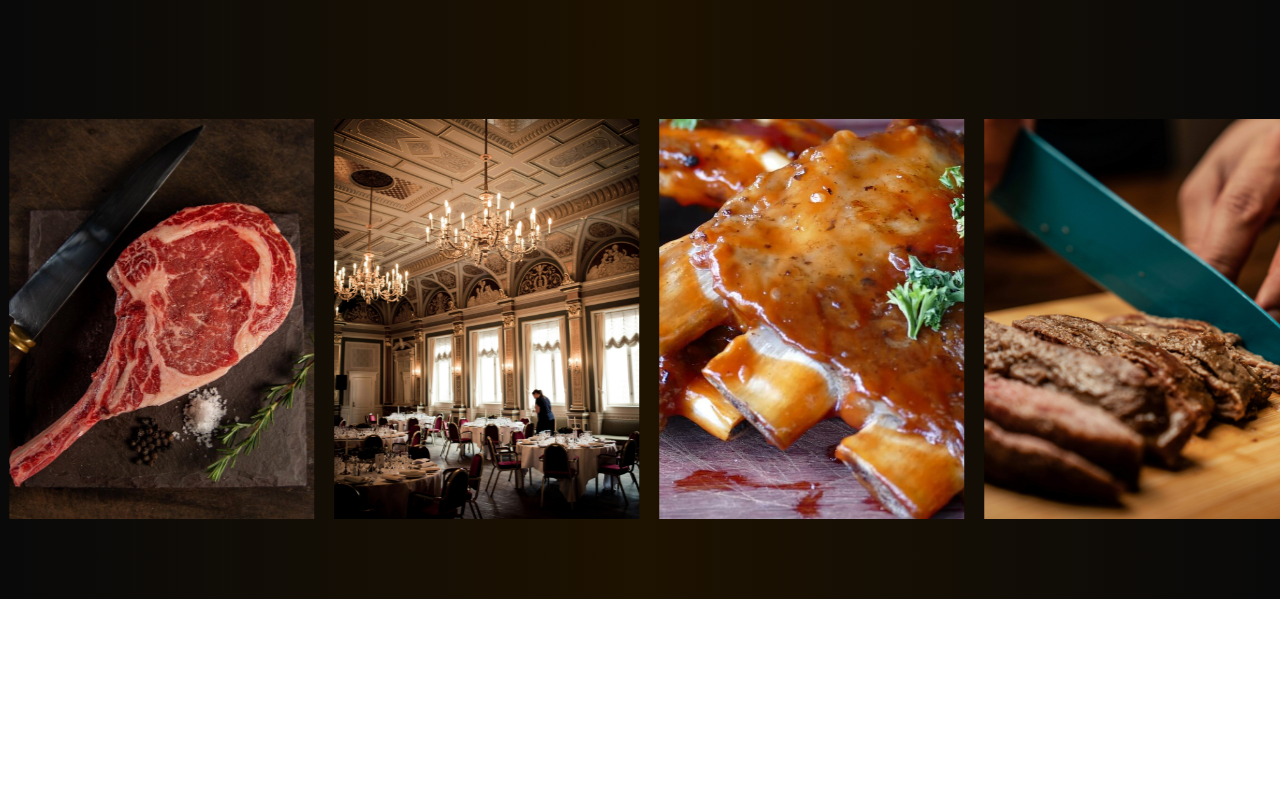
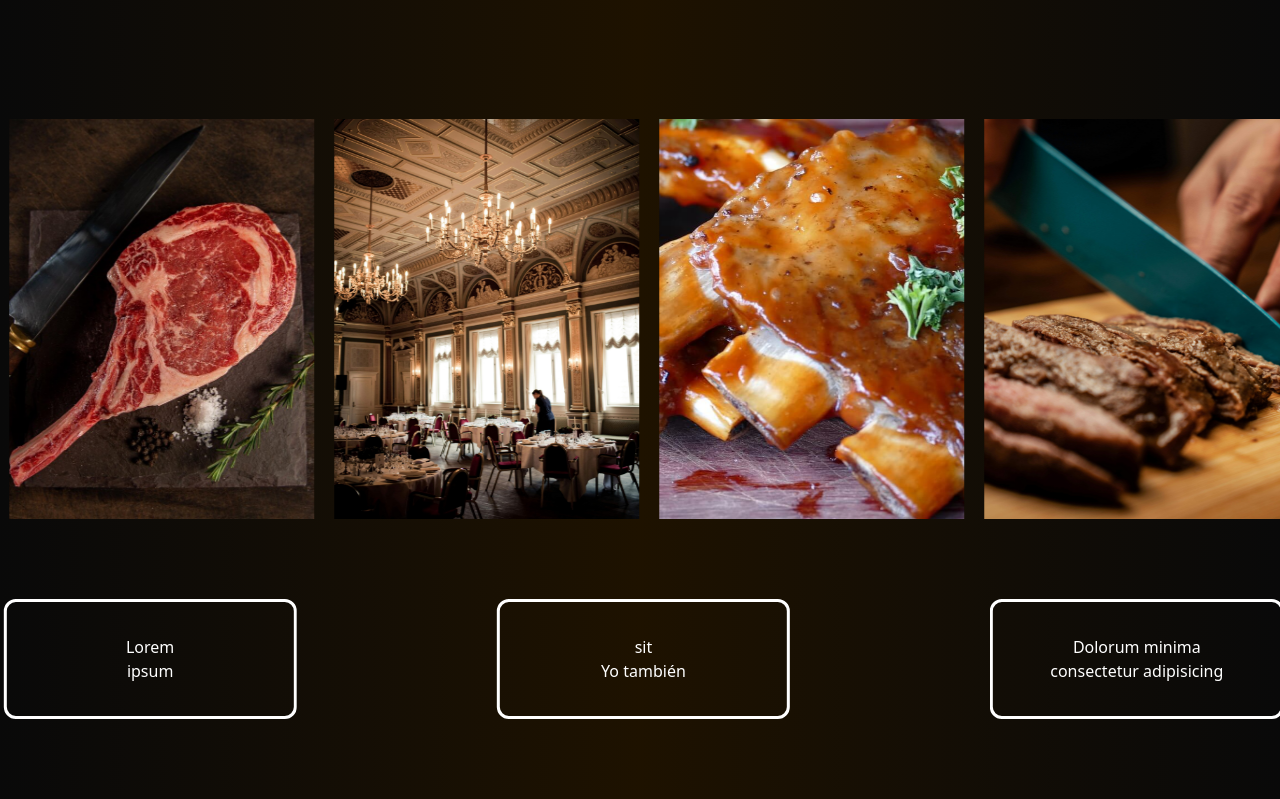
Before and after one commit to Dev-id-A/restaurant-page, a React (Vite) app: page / in a window 1280 px wide. Shown: the part 3257-4056 px from the top of the page. Before the commit the page ends 3856 px from the top, so only its background shows below. Built offline with nearby package versions, Linux system fonts and the light colour scheme; a web font is replaced by a local one.

Commit message:
Reviews section created

```diff
--- a/pages/Home.jsx
+++ b/pages/Home.jsx
@@ -3,6 +3,7 @@ import Presentation from "../src/assets/Home/Presentation"
 import OurMeats from "../src/assets/Home/OurMeats"
 import Button from "../src/assets/Home/Button"
 import Foods from "../src/assets/Home/Foods"
+import Reviews from "../src/assets/Home/Reviews"
 
 function Home({lang, toggleFade}) {
   return (
@@ -27,6 +28,8 @@ function Home({lang, toggleFade}) {
 
             <Foods></Foods>
 
+            <Reviews></Reviews>
+
       </div>
     </main>
   )
--- a/src/assets/Home/Foods.jsx
+++ b/src/assets/Home/Foods.jsx
@@ -1,8 +1,6 @@
 import { Swiper, SwiperSlide } from "swiper/react";
 import { Autoplay } from "swiper/modules";
 import "swiper/css";
-import "swiper/css/pagination";
-import "swiper/css/navigation";
 
 function Foods() {
 const carouselImg = [
--- /dev/null
+++ b/src/assets/Home/Reviews.jsx
@@ -0,0 +1,48 @@
+import { Swiper, SwiperSlide } from "swiper/react";
+import { Autoplay } from "swiper/modules";
+import "swiper/css";
+
+function Reviews() {
+const reviews = [{
+  review: "Lorem",
+  author: "ipsum"
+},{
+  review: "sit",
+  author: "Yo también"
+},{
+  review: "Dolorum minima",
+  author: "consectetur adipisicing"
+},{
+  review: "quidem harum quisquam",
+  author: "Vel oditn"
+},{
+  review: "Quo, aut.",
+  author: "Vel oditn"
+}]
+
+  return (
+    <div className="flex justify-center text-white w-full mt-20 h-30">
+        <Swiper
+        modules={[Autoplay]}
+        loop
+        centeredSlides
+        slidesPerView={3}
+        spaceBetween={200}
+        speed={1500}
+        autoplay={{delay: 5000, disableOnInteraction:false}}
+        className="flex w-full h-full"
+        >
+          {reviews.map((review, index)=>(
+            <SwiperSlide key={index}>
+              <div className="flex flex-col items-center justify-center border-3 rounded-xl h-full">
+                <h1>{review.review}</h1>
+                <h2>{review.author}</h2>
+              </div>
+            </SwiperSlide>
+          ))}
+        </Swiper>
+    </div>
+  )
+}
+
+export default Reviews
```
